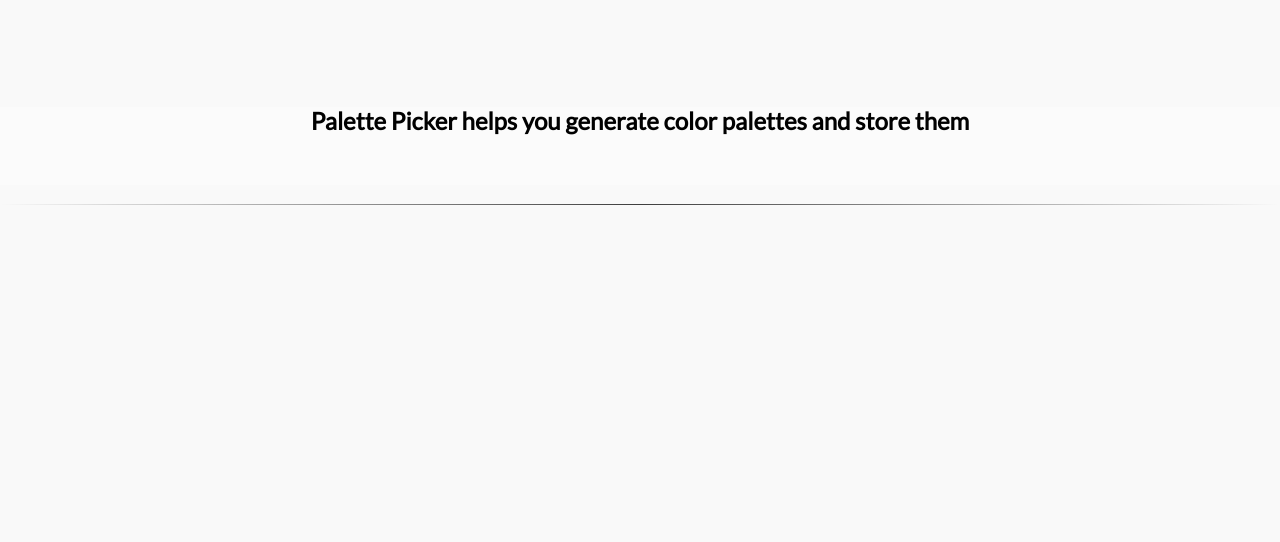
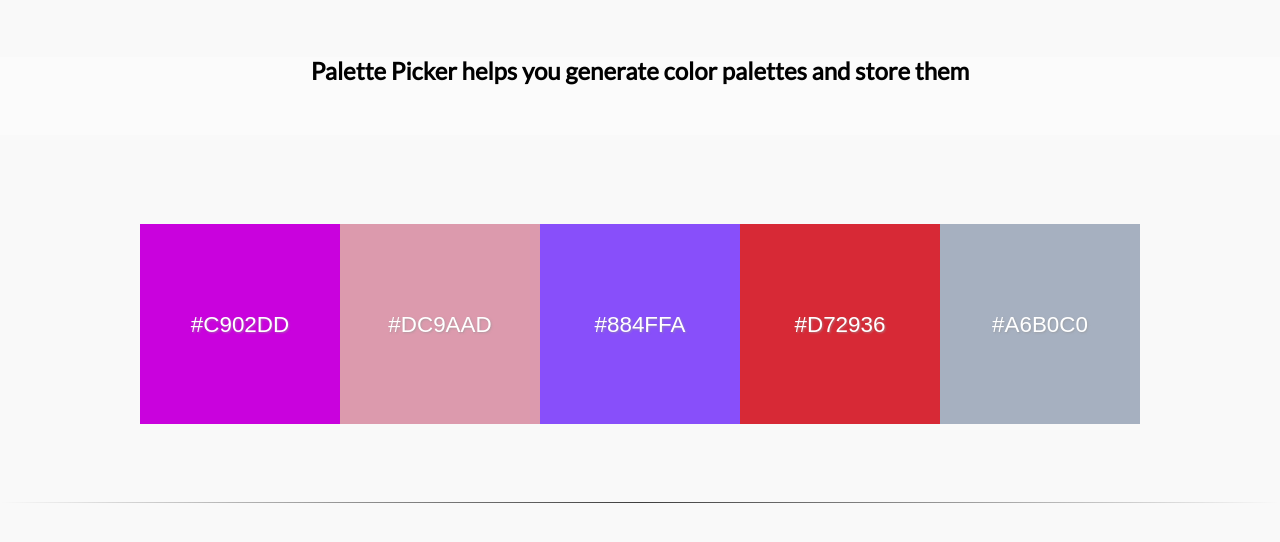
Before and after one commit to CamArturo/palette-picker, a website: page public/views/index.html in a window 1280 px wide. Both pictures are taken after a click on the button "Generate New Palette". Shown: the part 142-684 px from the top of the page. Drawn offline with nearby package versions, Linux system fonts and the light colour scheme; a web font is replaced by a local one.

Commit message:
Added JS functionality for displaying hex colors

```diff
--- a/public/css/styles.scss
+++ b/public/css/styles.scss
@@ -60,7 +60,8 @@ header {
 .main-content {
   background-color: #f9f9f9;
   height: 100vh;
-  padding-top: 100px;
+  min-height: 100%;
+  padding-top: 50px;
   margin-top: 9px;
   h2 {
     font-family: Lato, sans-serif;
@@ -68,6 +69,25 @@ header {
     background-color: #fbfbfb;
     text-align: center;
     padding-bottom: 50px;
+  }
+}
+
+.color-palette-container {
+  display: flex;
+  justify-content: center;
+  padding: 70px 0;
+  .card {
+    height: 200px;
+    width: 200px;
+    border: 0;
+    display: flex;
+    align-items: center;
+    justify-content: center;
+    font-size: 1.4rem;
+  }
+  .card-bottom {
+    color: #fff;
+    text-shadow: 1px 1px 2px rgba(150, 150, 150, 0.6);
   }
 }
 
--- a/public/js/scripts.js
+++ b/public/js/scripts.js
@@ -16,7 +16,20 @@ const generateFiveColors = () => {
     colorPalette.push(hexColor);
   }
   console.log(colorPalette);
-  return colorPalette;
+  setCSS(colorPalette);
+};
+
+const setCSS = (colorPalette) => {
+  $('.card-1').css('background-color', colorPalette[0]);
+  $(`<p>${colorPalette[0]}</p>`).appendTo( $( ".card-1 .card-bottom" ) );
+  $('.card-2').css('background-color', colorPalette[1]);
+  $(`<p>${colorPalette[1]}</p>`).appendTo( $( ".card-2 .card-bottom" ) );
+  $('.card-3').css('background-color', colorPalette[2]);
+  $(`<p>${colorPalette[2]}</p>`).appendTo( $( ".card-3 .card-bottom" ) );
+  $('.card-4').css('background-color', colorPalette[3]);
+  $(`<p>${colorPalette[3]}</p>`).appendTo( $( ".card-4 .card-bottom" ) );
+  $('.card-5').css('background-color', colorPalette[4]);
+  $(`<p>${colorPalette[4]}</p>`).appendTo( $( ".card-5 .card-bottom" ) );
 };
 
 $('.generator-btn').on('click', generateFiveColors);
--- a/public/views/index.html
+++ b/public/views/index.html
@@ -15,6 +15,23 @@
 </header>
 <section class="main-content">
     <h2>Palette Picker helps you generate color palettes and store them</h2>
+    <section class="color-palette-container">
+      <article class="card card-1">
+       <section class="card-bottom"></section>
+      </article>
+      <article class="card card-2">
+        <section class="card-bottom"></section>
+      </article>
+      <article class="card card-3">
+        <section class="card-bottom"></section>
+      </article>
+      <article class="card card-4">
+        <section class="card-bottom"></section>
+      </article>
+      <article class="card card-5">
+        <section class="card-bottom"></section>
+      </article>
+    </section>
   <hr class="styled">
 </section>
 
```
Also changed, not shown: public/css/styles.css, 1 other file.
